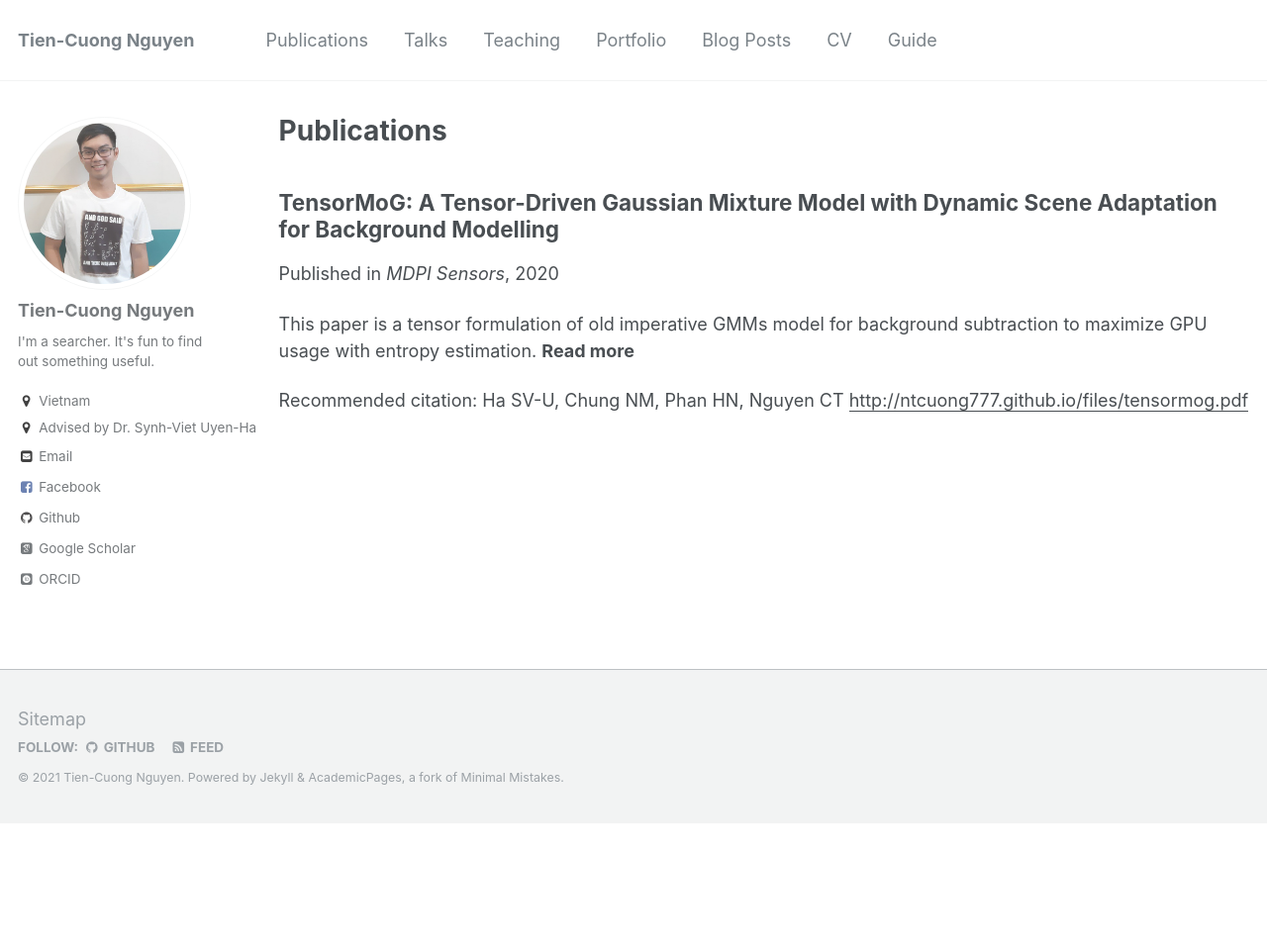
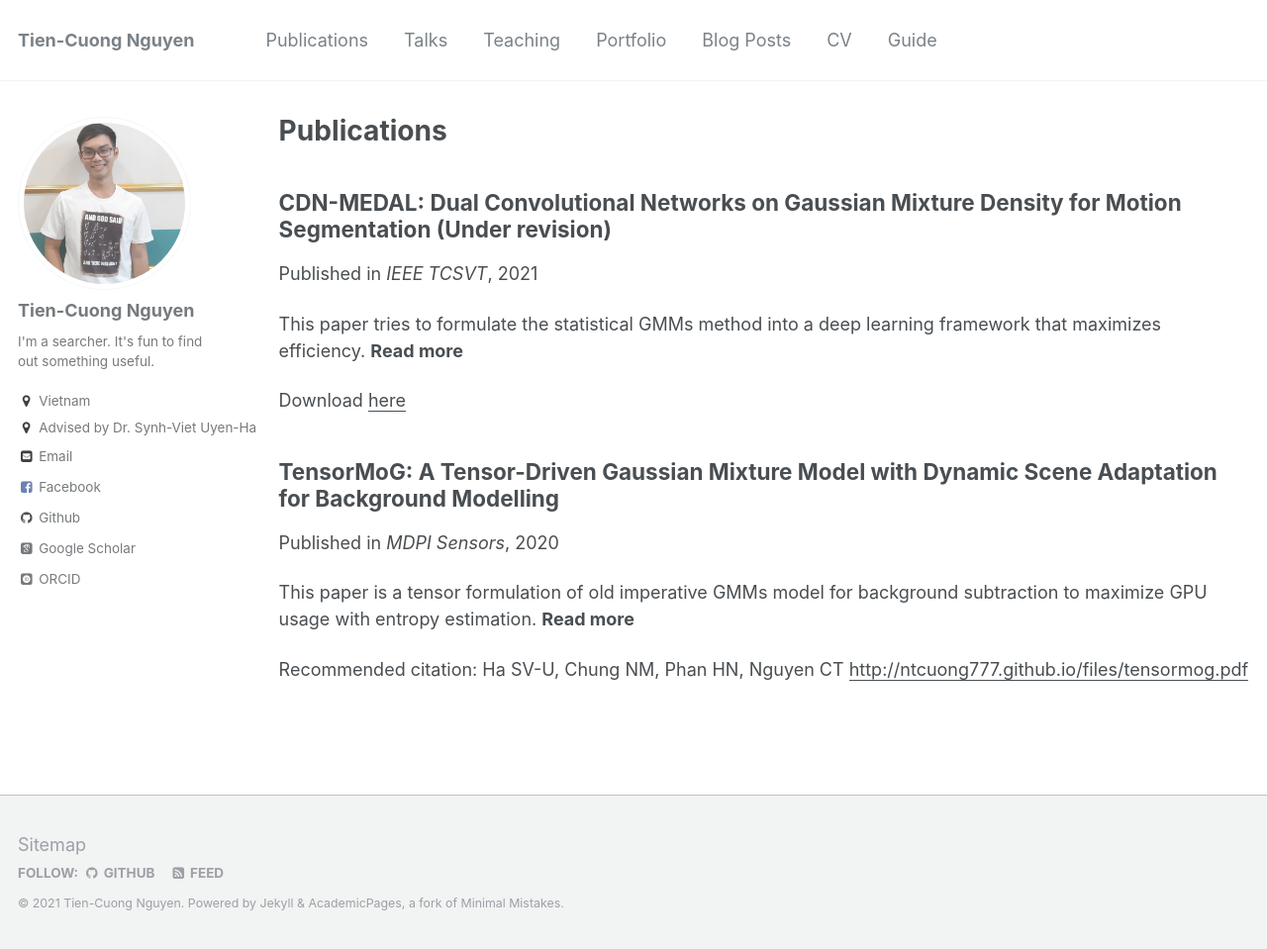
Before and after one commit to ntcuong777/ntcuong777.github.io, a Jekyll site: the page built from _pages/publications.md, in a window 1280 px wide and 959 px high. Shown: the whole window at 99% size. Built offline with Jekyll 4.4.1, drawn with Linux system fonts in a browser that asks for light colours; some web fonts are replaced; a file with an impossible date is left out.

Commit message:
Update cdn-medal-net.md

```diff
--- a/_publications/cdn-medal-net.md
+++ b/_publications/cdn-medal-net.md
@@ -3,7 +3,7 @@ title: "CDN-MEDAL: Dual Convolutional Networks on Gaussian Mixture Density for M
 collection: publications
 permalink: /publication/cdn-medal-net
 excerpt: 'This paper tries to formulate the statistical GMMs method into a deep learning framework that maximizes efficiency.'
-date: None
+date: 2021-02-18
 venue: 'IEEE TCSVT'
 paperurl: 'http://ntcuong777.github.io/files/CDN-MEDAL-net.pdf'
 citation:
```
